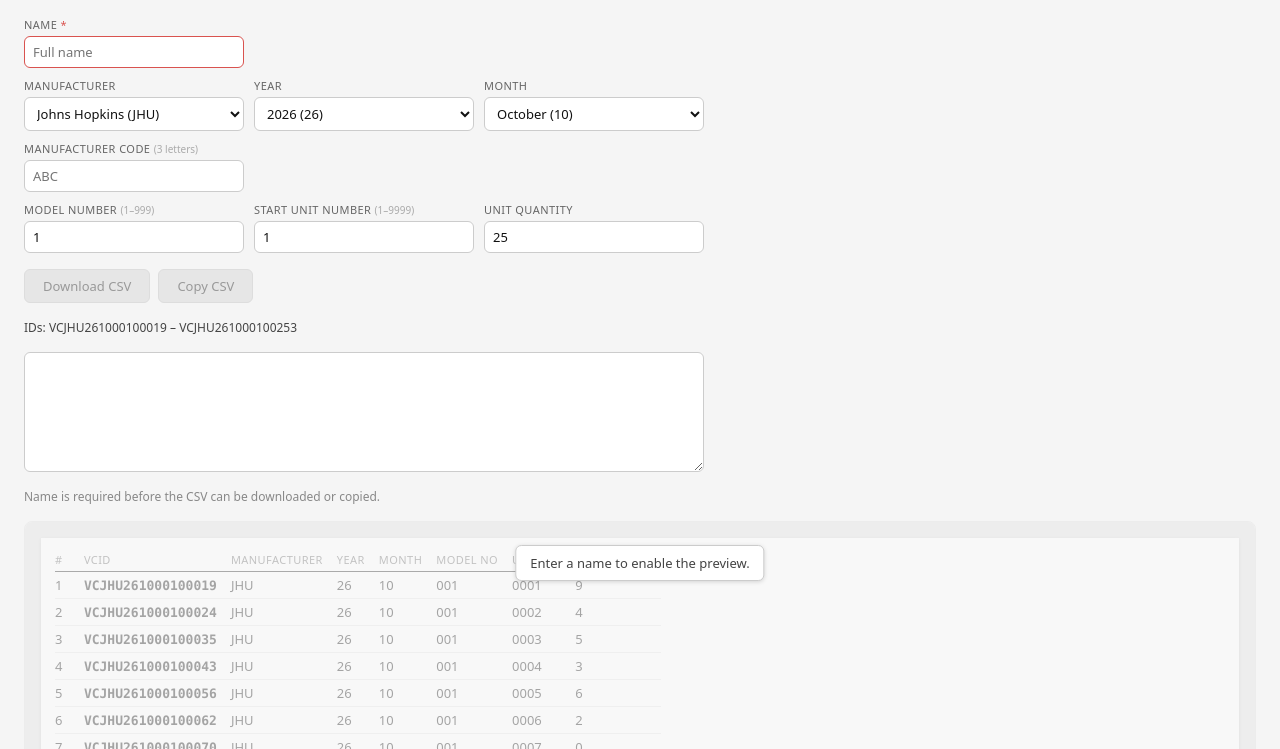
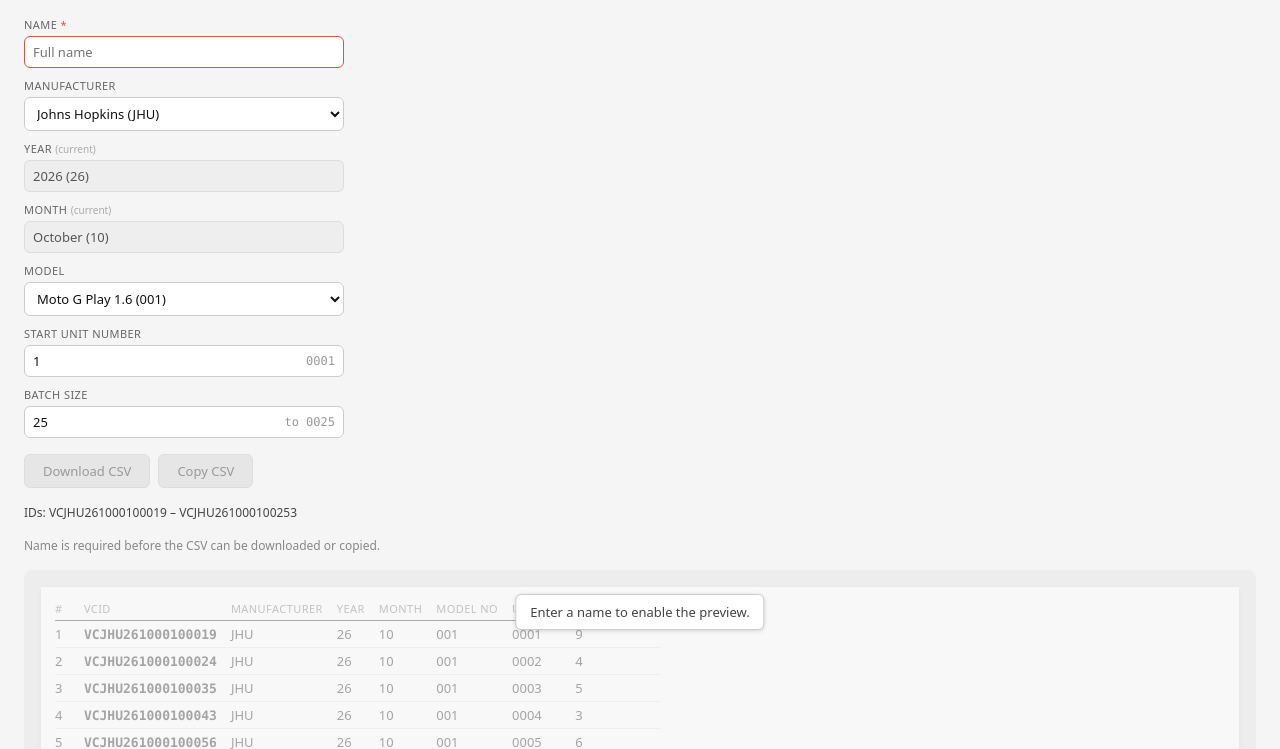
Before and after one commit to VectorCamHardware/VCID, a plain HTML site: page index.html in a window 1280 px wide. Shown: the part 51-800 px from the top of the page. Drawn offline with Linux system fonts and the light colour scheme.

Commit message:
Add files via upload

```diff
--- a/index.html
+++ b/index.html
@@ -8,6 +8,7 @@
   /* Layout: matches the ID Printer (VectorCamHardware/IDPrinter) — title, rows of three fields, actions, status, hints, gray preview well. */
   :root { color-scheme: light; }
   *, *::before, *::after { box-sizing: border-box; margin: 0; padding: 0; }
+  [hidden] { display: none !important; }
 
   body {
     font-family: system-ui, sans-serif;
@@ -41,14 +42,11 @@
 
   .controls { display: flex; flex-direction: column; gap: 10px; margin-bottom: 1rem; }
 
-  /* Each row holds up to three fields in fixed-width columns */
+  /* Fields are stacked vertically in a single column */
   .controls-row {
     display: grid;
-    grid-template-columns: repeat(3, minmax(155px, 220px));
+    grid-template-columns: minmax(0, 320px);
     gap: 10px;
-  }
-  @media (max-width: 560px) {
-    .controls-row { grid-template-columns: 1fr; }
   }
 
   .field { display: flex; flex-direction: column; gap: 4px; min-width: 0; }
@@ -71,6 +69,30 @@
     width: 100%;
     font-family: inherit;
   }
+  /* Custom code fields appear under their dropdown when Other is selected */
+  .subfield { display: flex; flex-direction: column; gap: 4px; margin-top: 6px; }
+  /* Padded value shown inside the right end of a number field */
+  .with-suffix { position: relative; }
+  .with-suffix input { padding-right: 72px; }
+  .suffix {
+    position: absolute;
+    right: 9px;
+    top: 50%;
+    transform: translateY(-50%);
+    font: 12px ui-monospace, Menlo, Consolas, monospace;
+    color: #999;
+    font-variant-numeric: tabular-nums;
+    white-space: nowrap;
+    pointer-events: none;
+  }
+  .suffix:empty { display: none; }
+  .with-suffix input[type="number"] { -moz-appearance: textfield; appearance: textfield; }
+  .with-suffix input[type="number"]::-webkit-inner-spin-button,
+  .with-suffix input[type="number"]::-webkit-outer-spin-button { -webkit-appearance: none; margin: 0; }
+
+  /* Locked fields are filled in automatically and cannot be edited */
+  .field input[readonly] { background: #eee; color: #555; border-color: #ddd; cursor: default; }
+
   .field input:focus,
   .field select:focus { outline: 2px solid #4a90e2; outline-offset: 1px; }
   .field input.missing { border-color: #d9534f; }
@@ -196,40 +218,56 @@
         <option value="JHU">Johns Hopkins (JHU)</option>
         <option value="__other">Other</option>
       </select>
+      <div class="subfield" id="mfrCustomField" hidden>
+        <label for="mfrCustom">Custom manufacturer code</label>
+        <input type="text" id="mfrCustom" maxlength="3" autocomplete="off" placeholder="ABC">
+      </div>
     </div>
     <div class="field">
-      <label for="yr">Year</label>
-      <select id="yr"></select>
+      <label for="yr">Year <span class="range">(current)</span></label>
+      <input type="text" id="yr" readonly>
     </div>
     <div class="field">
-      <label for="mo">Month</label>
-      <select id="mo"></select>
-    </div>
-  </div>
-  <div class="controls-row" id="mfrCustomRow" hidden>
-    <div class="field">
-      <label for="mfrCustom">Manufacturer code <span class="range">(3 letters)</span></label>
-      <input type="text" id="mfrCustom" maxlength="3" autocomplete="off" placeholder="ABC">
+      <label for="mo">Month <span class="range">(current)</span></label>
+      <input type="text" id="mo" readonly>
     </div>
   </div>
   <div class="controls-row">
     <div class="field">
-      <label for="model">Model number <span class="range">(1–999)</span></label>
-      <input type="number" id="model" value="1" min="1" max="999">
+      <label for="modelSel">Model</label>
+      <select id="modelSel">
+        <option value="1">Moto G Play 1.6 (001)</option>
+        <option value="2">Pop20 1.0 (002)</option>
+        <option value="__other">Other</option>
+      </select>
+      <div class="subfield" id="modelCustomField" hidden>
+        <label for="model">Custom model number</label>
+        <div class="with-suffix">
+          <input type="number" id="model" value="3" min="1" max="999">
+          <span class="suffix" id="modelPad"></span>
+        </div>
+      </div>
     </div>
     <div class="field">
-      <label for="start">Start unit number <span class="range">(1–9999)</span></label>
-      <input type="number" id="start" value="1" min="1" max="9999">
+      <label for="start">Start unit number</label>
+      <div class="with-suffix">
+        <input type="number" id="start" value="1" min="1" max="9999">
+        <span class="suffix" id="startPad"></span>
+      </div>
     </div>
     <div class="field">
-      <label for="qty">Unit quantity</label>
-      <input type="number" id="qty" value="25" min="1" max="9999">
+      <label for="qty">Batch size</label>
+      <div class="with-suffix">
+        <input type="number" id="qty" value="25" min="1" max="9999">
+        <span class="suffix" id="qtyPad"></span>
+      </div>
     </div>
   </div>
 </div>
 
 <div class="actions">
   <button id="btn-download" class="primary" type="button" disabled>Download CSV</button>
+  <button id="btn-share" type="button" disabled hidden>Share CSV</button>
   <button id="btn-copy" type="button" disabled>Copy CSV</button>
 </div>
 
@@ -289,19 +327,17 @@
 const $ = id => document.getElementById(id);
 const MONTHS = ['January','February','March','April','May','June','July','August','September','October','November','December'];
 
-// Year and month default to the current date
-const now = new Date();
-const thisYear = now.getFullYear();
-for (let y = thisYear - 2; y <= thisYear + 5; y++) {
-  const opt = new Option(`${y} (${pad(y % 100, 2)})`, y % 100);
-  if (y === thisYear) opt.selected = true;
-  $('yr').add(opt);
+// Year and month are locked to the current date and filled in automatically.
+function syncDate() {
+  const now = new Date();
+  const y = now.getFullYear();
+  const m = now.getMonth() + 1;
+  $('yr').value = `${y} (${pad(y % 100, 2)})`;
+  $('yr').dataset.value = y % 100;
+  $('mo').value = `${MONTHS[m - 1]} (${pad(m, 2)})`;
+  $('mo').dataset.value = m;
 }
-MONTHS.forEach((m, i) => {
-  const opt = new Option(`${m} (${pad(i + 1, 2)})`, i + 1);
-  if (i === now.getMonth()) opt.selected = true;
-  $('mo').add(opt);
-});
+syncDate();
 
 // ── Required operator field (name) ──
 const nameEl = $('opname');
@@ -323,7 +359,7 @@
   const problems = [];
   let mfr = $('mfr').value;
   const custom = mfr === '__other';
-  $('mfrCustomRow').hidden = !custom;
+  $('mfrCustomField').hidden = !custom;
   const mfrEl = $('mfrCustom');
   if (custom) {
     mfr = mfrEl.value.toUpperCase().replace(/[^A-Z]/g, '');
@@ -332,11 +368,21 @@
   }
   mfrEl.classList.toggle('missing', custom && mfr.length !== 3);
 
-  const yy = parseInt($('yr').value, 10);
-  const mm = parseInt($('mo').value, 10);
-  const model = Number($('model').value);
+  syncDate();
+  const yy = parseInt($('yr').dataset.value, 10);
+  const mm = parseInt($('mo').dataset.value, 10);
+  // Model: a listed model, or a custom model number entered under Other
+  const modelChoice = $('modelSel').value;
+  const customModel = modelChoice === '__other';
+  $('modelCustomField').hidden = !customModel;
+  const model = customModel ? Number($('model').value) : Number(modelChoice);
   const start = Number($('start').value);
   const qty = Number($('qty').value);
+  const end = start + qty - 1;
+  const customNum = Number($('model').value);
+  $('modelPad').textContent = Number.isInteger(customNum) && customNum >= 1 && customNum <= 999 ? pad(customNum, 3) : '';
+  $('startPad').textContent = Number.isInteger(start) && start >= 1 && start <= 9999 ? pad(start, 4) : '';
+  $('qtyPad').textContent = $('startPad').textContent && Number.isInteger(qty) && qty >= 1 && end <= 9999 ? `to ${pad(end, 4)}` : '';
 
   const badModel = !Number.isInteger(model) || model < 1 || model > 999;
   const badStart = !Number.isInteger(start) || start < 1 || start > 9999;
@@ -345,10 +391,10 @@
   if (badStart) problems.push('The start unit number must be a whole number from 1 to 9999.');
   else if (badQty) {
     problems.push(qty >= 1 && Number.isInteger(qty)
-      ? `The unit quantity exceeds the available range. At most ${9999 - start + 1} units can follow unit ${pad(start, 4)}.`
-      : 'The unit quantity must be a whole number of at least 1.');
+      ? `The batch size exceeds the available range. At most ${9999 - start + 1} units can follow unit ${pad(start, 4)}.`
+      : 'The batch size must be a whole number of at least 1.');
   }
-  $('model').classList.toggle('missing', badModel);
+  $('model').classList.toggle('missing', customModel && badModel);
   $('start').classList.toggle('missing', badStart);
   $('qty').classList.toggle('missing', badQty);
 
@@ -370,10 +416,9 @@
   return list;
 }
 
-function buildCsv(list, op) {
-  const header = ['VCID', 'Manufacturer', 'Year', 'Month', 'Model No', 'Unit No', 'Check Digit', 'Name'];
-  const rows = list.map(r => [r.vcid, r.mfr, r.yy, r.mm, r.model, r.unit, r.check, op.name].map(csvField).join(','));
-  return header.join(',') + '\r\n' + rows.join('\r\n') + '\r\n';
+// The CSV contains only the VCIDs, one per line, with no header row.
+function buildCsv(list) {
+  return list.map(r => r.vcid).join('\r\n') + '\r\n';
 }
 
 function fileName() {
@@ -392,7 +437,7 @@
   const { s, problems } = readBatch();
   if (problems.length) {
     currentBatch = null;
-    $('btn-download').disabled = $('btn-copy').disabled = true;
+    $('btn-download').disabled = $('btn-copy').disabled = $('btn-share').disabled = true;
     $('preview-wrap').innerHTML = '';
     setStatus(problems.join(' '), 'error');
     return;
@@ -400,7 +445,7 @@
 
   const list = buildIds(s);
   currentBatch = { s, list };
-  $('btn-download').disabled = $('btn-copy').disabled = !ready;
+  $('btn-download').disabled = $('btn-copy').disabled = $('btn-share').disabled = !ready;
   setStatus(`IDs: ${list[0].vcid} – ${list[list.length - 1].vcid}`);
   renderPreview(list, s);
 }
@@ -438,7 +483,7 @@
 
 $('btn-download').addEventListener('click', async () => {
   if (!currentBatch || !document.body.classList.contains('ready')) return;
-  const csv = buildCsv(currentBatch.list, operatorInfo());
+  const csv = buildCsv(currentBatch.list);
   if (!downloads) {
     // Standalone page (for example GitHub Pages): save through a temporary download link.
     try {
@@ -467,9 +512,31 @@
   }
 });
 
+// ── Share: sends the CSV file through the device's share sheet (email, messages, AirDrop and so on) ──
+function csvFile() {
+  return new File([buildCsv(currentBatch.list)], fileName(), { type: 'text/csv' });
+}
+try {
+  const probe = new File(['VC'], 'probe.csv', { type: 'text/csv' });
+  $('btn-share').hidden = !(navigator.canShare && navigator.canShare({ files: [probe] }));
+} catch (err) {
+  $('btn-share').hidden = true;
+}
+
+$('btn-share').addEventListener('click', async () => {
+  if (!currentBatch || !document.body.classList.contains('ready')) return;
+  try {
+    await navigator.share({ files: [csvFile()], title: fileName() });
+    setStatus('Shared the CSV.', 'ok');
+  } catch (err) {
+    if (err && err.name === 'AbortError') setStatus('Sharing cancelled.');
+    else setStatus('Sharing is unavailable in this browser. Download the CSV instead.', 'error');
+  }
+});
+
 $('btn-copy').addEventListener('click', () => {
   if (!currentBatch || !document.body.classList.contains('ready')) return;
-  const csv = buildCsv(currentBatch.list, operatorInfo());
+  const csv = buildCsv(currentBatch.list);
   const fail = () => showFallback(csv, 'Clipboard access is unavailable. The CSV text is selected below.');
   try {
     navigator.clipboard.writeText(csv).then(
```
